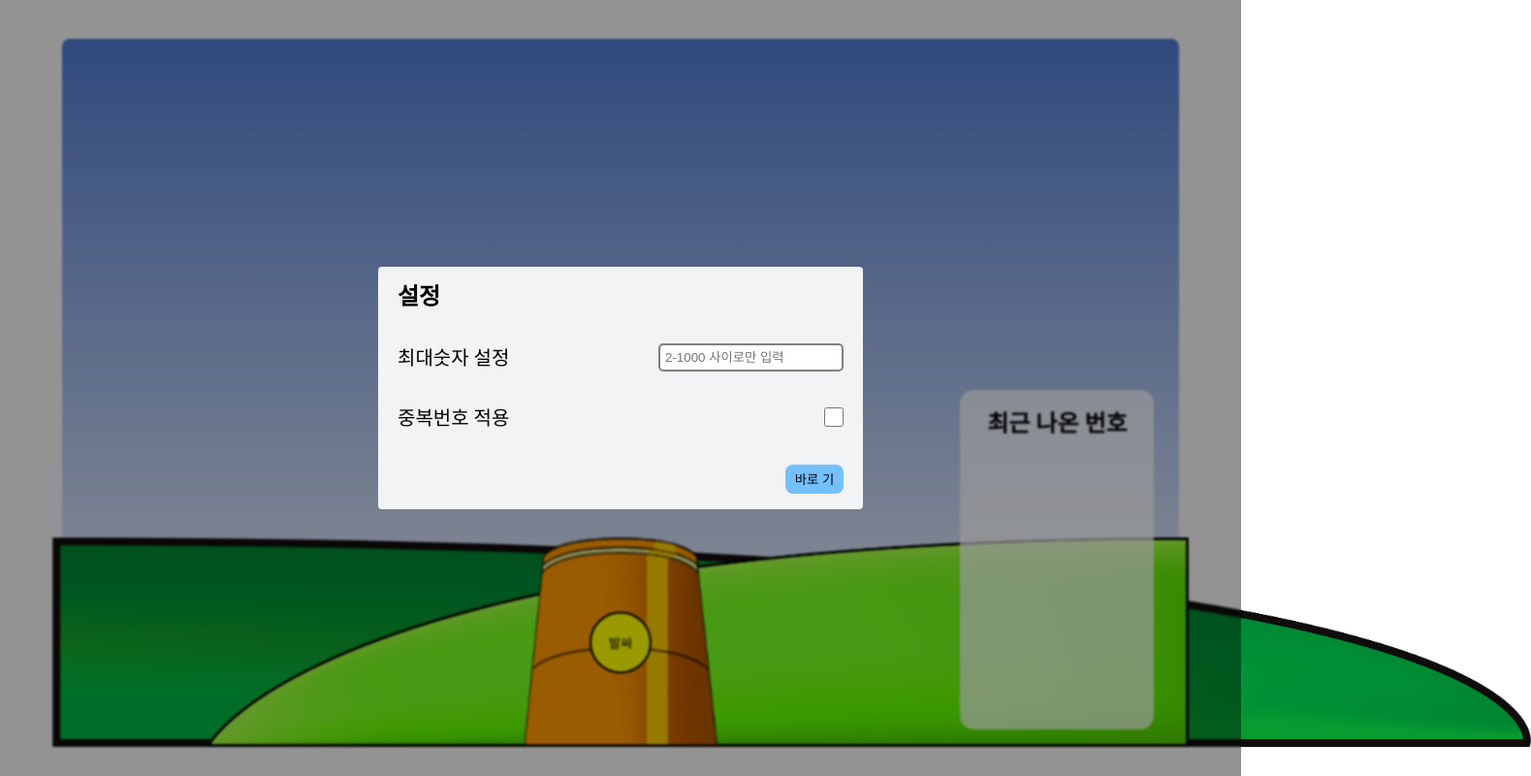
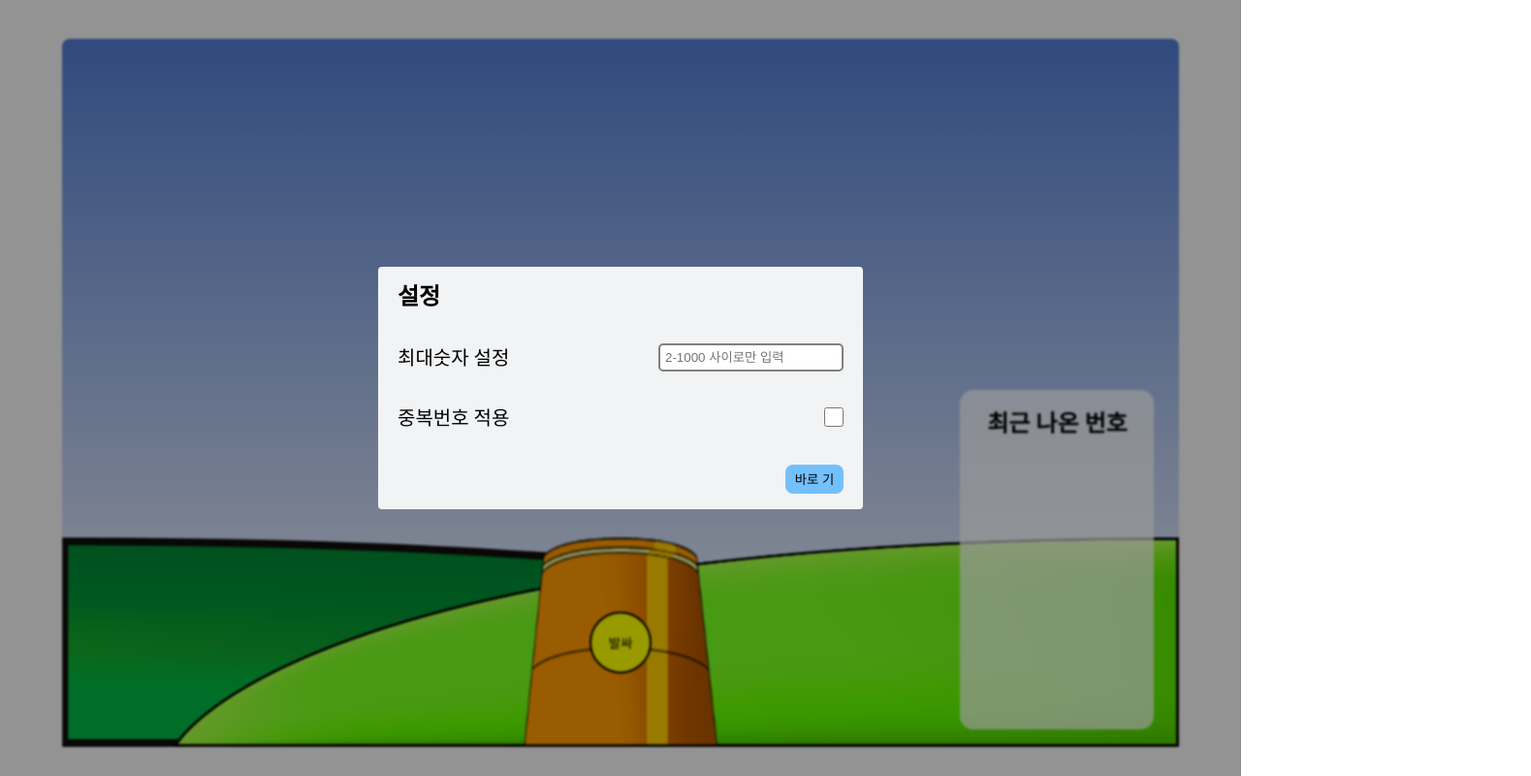
Before and after one commit to Jihun1215/RandomCannon, a React (Vite) app: page / in a window 1280 px wide. Shown: the whole page at 97% size, 1579 px wide, since content can reach past the window. Built offline with nearby package versions, Linux system fonts and the light colour scheme.

Commit message:
Design: 이미지 위치 수정

```diff
--- a/src/App.tsx
+++ b/src/App.tsx
@@ -28,9 +28,10 @@
 }
 
 const Bg = styled.div`
+  position: relative;
   width: 100vw;
   height: 100vh;
   ${({theme}) => theme.BoxCenter};
-  background-color: ${({theme}) => theme.colors.gray1};;
+  background-color: ${({theme}) => theme.colors.gray1};
 
 `;
--- a/src/components/ImgArea.tsx
+++ b/src/components/ImgArea.tsx
@@ -32,13 +32,15 @@
 const Lhill= styled.img`
     position: absolute;
     bottom: -10px;
-    left: -10px;
+    left: 0;
+    width: 100%;
     height: 30%;
 `;
 
 const Rhill = styled.img`
     position: absolute;
     bottom: -10px;
-    right: -10px;
+    right: 0;
+    width: 90%;
     height: 30%;
 `;
--- a/src/components/Main.tsx
+++ b/src/components/Main.tsx
@@ -24,8 +24,6 @@
     const inputCheck = useRecoilValue(DuplicatesForCheck);
     const modalCheck = useRecoilValue(SettingModalCheck);
 
-    console.log(inputCheck);
-
     // 현재 보여줄 숫자
     const [thisNumber, setThisNumber] = useState(0)
     // 지금까지 나온 숫자를 담을 State
@@ -35,8 +33,8 @@
 
 
     useEffect(()=>{
-        console.log("지정한 수", (Number(inputNumber)));
-        console.log("대포카운터",cannonCount);
+        // console.log("지정한 수", (Number(inputNumber)));
+        // console.log("대포카운터",cannonCount);
         if(!inputCheck && !modalCheck && Number(inputNumber) <= cannonCount){
             const timeoutId = setTimeout(() => {
                 console.log("시마이");
```
